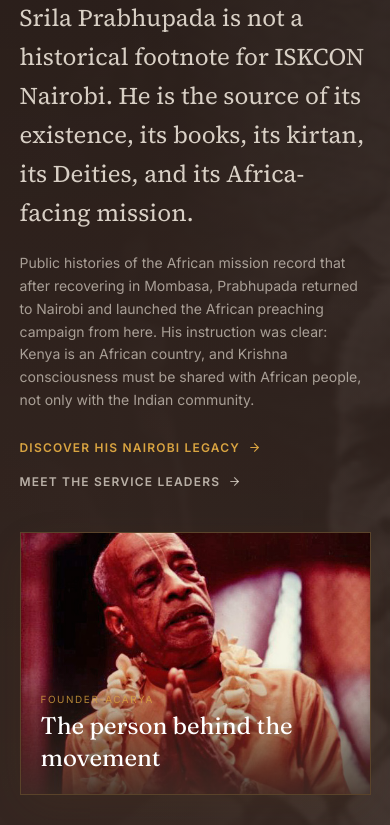
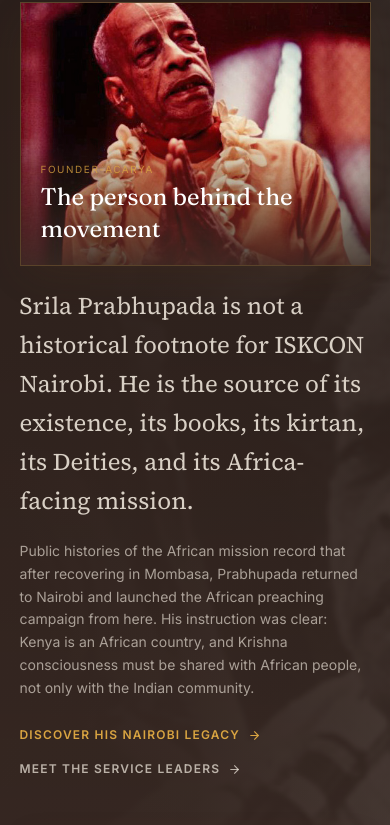
Before and after one commit to mongaremanfredo/iskcon-nairobi, a Next.js app: page / in a window 390 px wide. Shown: the part 3837-4662 px from the top of the page. Built offline with nearby package versions, Linux system fonts and the light colour scheme.

Commit message:
Adjust guidance mobile layout and festival tags

```diff
--- a/src/components/sections/FestivalCalendarSection.tsx
+++ b/src/components/sections/FestivalCalendarSection.tsx
@@ -48,11 +48,13 @@ export default function FestivalCalendarSection() {
                     <span className="font-inter text-white text-xs">{festival.date}</span>
                   </div>
                 </div>
-                <div className="absolute top-4 left-4 bg-gold px-2.5 py-1">
-                  <span className="font-inter text-[10px] font-bold uppercase tracking-[0.14em] text-white">
-                    {festival.tag}
-                  </span>
-                </div>
+                {festival.tag && (
+                  <div className="absolute top-4 left-4 bg-gold px-2.5 py-1">
+                    <span className="font-inter text-[10px] font-bold uppercase tracking-[0.14em] text-white">
+                      {festival.tag}
+                    </span>
+                  </div>
+                )}
               </div>
 
               {/* Content */}
--- a/src/components/sections/LeadershipSection.tsx
+++ b/src/components/sections/LeadershipSection.tsx
@@ -23,6 +23,20 @@ export default function LeadershipSection() {
               Srila Prabhupada<br />
               <em className="text-gold not-italic font-normal">and Africa's doorway</em>
             </h2>
+            <div className="relative mt-6 lg:hidden">
+              <div className="relative overflow-hidden border border-gold/20 bg-dusk shadow-card-hover">
+                <img
+                  src="/images/prabhupada/swami-prabhupada-classic.jpg"
+                  alt="Srila Prabhupada"
+                  className="aspect-[4/3] w-full object-cover object-[center_28%] opacity-95"
+                />
+                <div className="absolute inset-0 bg-gradient-to-t from-dusk/88 via-transparent to-transparent" />
+                <div className="absolute bottom-0 left-0 right-0 p-5">
+                  <p className="font-inter text-[0.62rem] uppercase tracking-[0.16em] text-gold/80">Founder-Acarya</p>
+                  <p className="mt-1 font-playfair text-2xl text-white">The person behind the movement</p>
+                </div>
+              </div>
+            </div>
             <p className="font-cormorant text-sand/86 text-2xl leading-relaxed mt-5 sm:text-3xl">
               Srila Prabhupada is not a historical footnote for ISKCON Nairobi. He is the source of its existence, its books, its kirtan, its Deities, and its Africa-facing mission.
             </p>
@@ -43,7 +57,7 @@ export default function LeadershipSection() {
             </Link>
           </div>
 
-          <div className="relative">
+          <div className="relative max-lg:hidden">
             <div className="absolute -inset-4 border border-gold/20 max-sm:hidden" />
             <div className="relative overflow-hidden border border-gold/20 bg-dusk shadow-card-hover">
               <img
--- a/src/data/site.ts
+++ b/src/data/site.ts
@@ -144,7 +144,7 @@ export const homepageFestivalPreview = [
     description: "The appearance day of Lord Krishna, observed with fasting until midnight, kirtan, abhishek, offerings, and prasadam.",
     image: "/images/calendar-janmashtami-krishna.jpeg",
     href: "/festivals/janmashtami",
-    tag: "Major Festival",
+    tag: "",
   },
   {
     title: "Radhashtami",
@@ -155,7 +155,7 @@ export const homepageFestivalPreview = [
     description: "Appearance of Srimati Radharani, celebrated with kirtan, class, worship, and special temple programmes.",
     image: "/images/calendar-radhashtami-sakhis.jpeg",
     href: "/festivals",
-    tag: "Temple Festival",
+    tag: "",
   },
 ];
 
```
